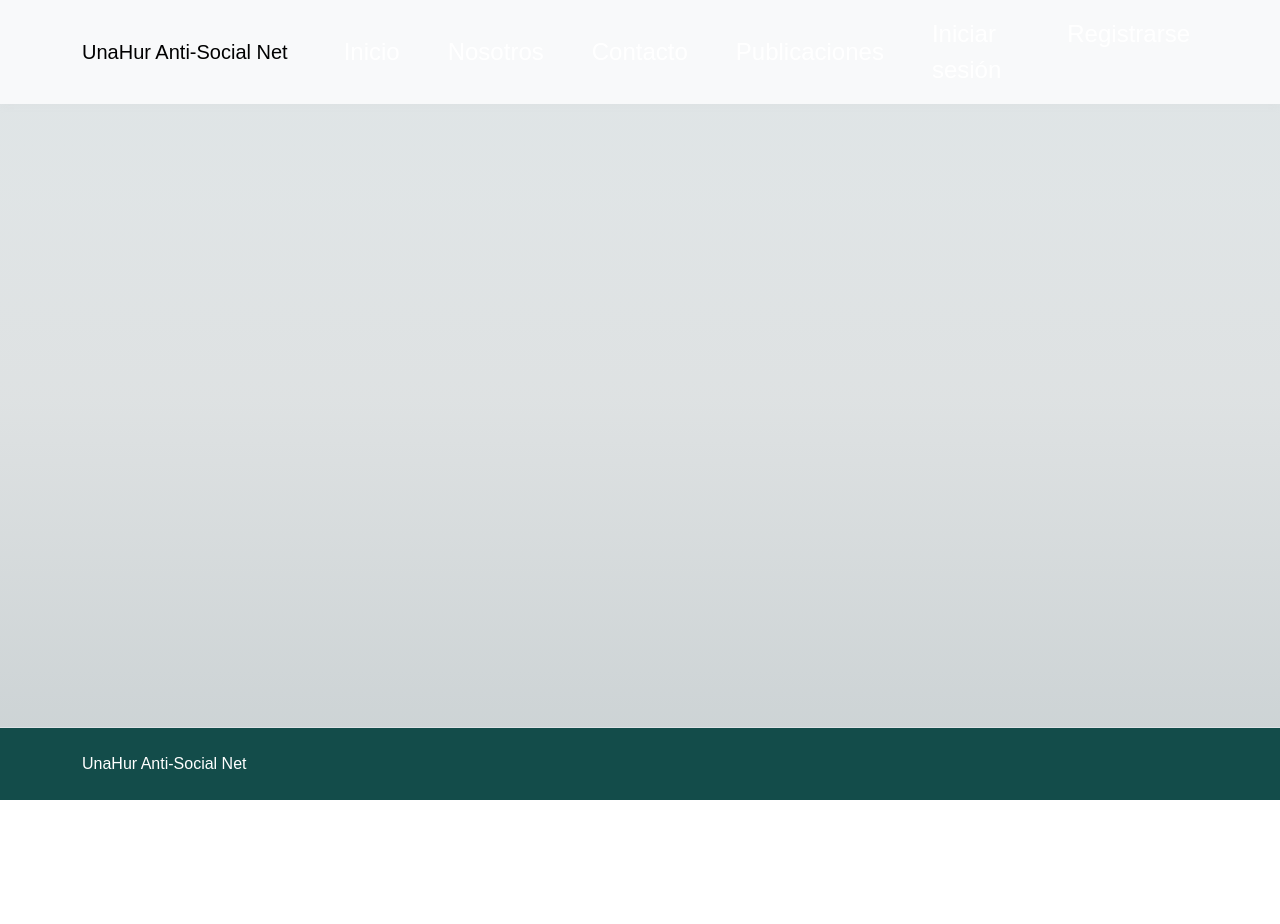
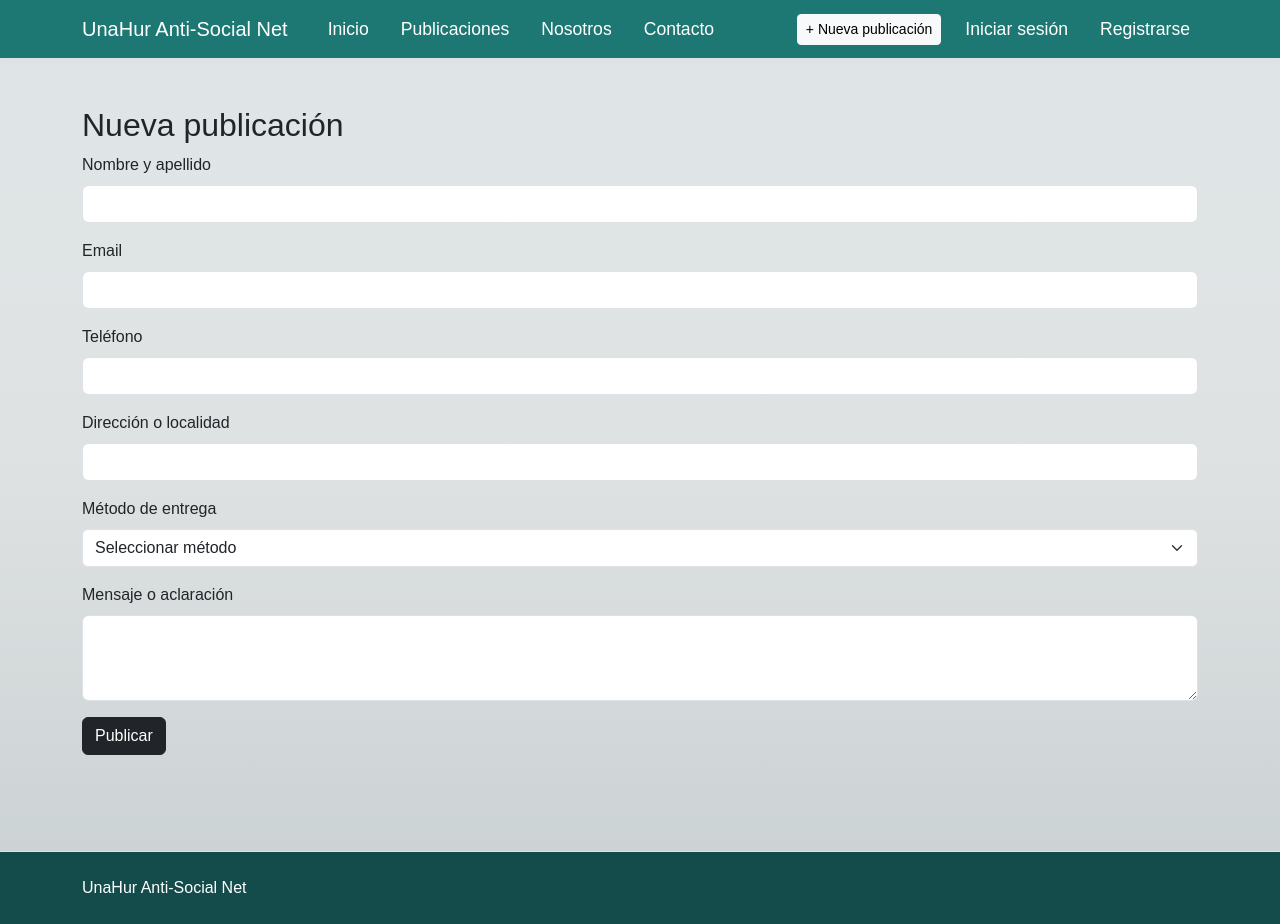
Before and after one commit to agusfmartinez/tp-ciu-red-social, a React (Vite) app: page /nueva-publicacion in a window 1280 px wide. Before the commit the page ends 800 px from the top, so only its background shows below. Built offline with nearby package versions, Linux system fonts and the light colour scheme.

Commit message:
refactorizo formulario de crear nueva publicacion y navbar

```diff
--- a/src/App.tsx
+++ b/src/App.tsx
@@ -7,10 +7,23 @@ import Contacto from "./pages/Contacto";
 import Publicaciones from "./pages/Publicaciones";
 import Login from "./pages/Login";
 import Registro from "./pages/Registro";
+import ToastGeneral from "./components/Toast";
+import { useToast } from "./hooks/toastHook";
+import NuevaPublicacion from "./pages/NuevaPublicacion";
 
 function App() {
+  const { toast, mostrarToast, cerrarToast } = useToast();
+
   return (
     <>
+      <ToastGeneral
+        show={!!toast}
+        titulo={toast?.titulo ?? ""}
+        mensaje={toast?.mensaje ?? ""}
+        tipo={toast?.tipo}
+        onClose={cerrarToast}
+        delay={toast?.delay}
+      />
       <Header />
       <main>
         <Routes>
@@ -20,6 +33,7 @@ function App() {
           <Route path="/publicaciones" element={<Publicaciones />} />
           <Route path="/login" element={<Login />} />
           <Route path="/registro" element={<Registro />} />
+          <Route path="/nueva-publicacion" element={<NuevaPublicacion mostrarToast={mostrarToast} />} />
         </Routes>
       </main>
       <Footer />
--- a/src/components/SocialNavBar.tsx
+++ b/src/components/SocialNavBar.tsx
@@ -5,18 +5,21 @@ import { Link, NavLink } from 'react-router';
 
 function SocialNavBar() {
   return (
-    <Navbar expand="lg" bg="light">
+    <Navbar expand="lg" className="navbar-estilos" variant="dark">
       <Container>
         <Navbar.Brand as={Link} to="/">UnaHur Anti-Social Net</Navbar.Brand>
         <Navbar.Toggle aria-controls="social-navbar" />
         <Navbar.Collapse id="social-navbar">
           <Nav className="me-auto">
             <Nav.Link as={NavLink} to="/" end>Inicio</Nav.Link>
+            <Nav.Link as={NavLink} to="/publicaciones">Publicaciones</Nav.Link>
             <Nav.Link as={NavLink} to="/nosotros">Nosotros</Nav.Link>
             <Nav.Link as={NavLink} to="/contacto">Contacto</Nav.Link>
-            <Nav.Link as={NavLink} to="/publicaciones">Publicaciones</Nav.Link>
           </Nav>
           <Nav className="ms-auto">
+            <Link to="/nueva-publicacion" className="btn btn-light btn-sm text-nowrap align-self-lg-center ms-lg-3">
+              + Nueva publicación
+            </Link>
             <Nav.Link as={NavLink} to="/login">Iniciar sesión</Nav.Link>
             <Nav.Link as={NavLink} to="/registro">Registrarse</Nav.Link>
           </Nav>
--- /dev/null
+++ b/src/hooks/toastHook.ts
@@ -0,0 +1,22 @@
+import { useState } from "react";
+
+export interface DatosToast {
+  mensaje: string;
+  titulo?: string;
+  tipo?: 'success' | 'danger' | 'warning' | 'info';
+  delay?: number;
+}
+
+export function useToast() {
+  const [toast, setToast] = useState<DatosToast | null>(null);
+
+  function mostrarToast({ mensaje, tipo = "success", titulo = "Aviso", delay = 2500 }: DatosToast) {
+    setToast({ mensaje, tipo, titulo, delay });
+  }
+
+  function cerrarToast() {
+    setToast(null);
+  }
+
+  return { toast, mostrarToast, cerrarToast };
+}
--- a/src/index.css
+++ b/src/index.css
@@ -46,9 +46,10 @@ header.sticky-top {
 }
 
 .nav-link {
-  margin-left: 2rem;
-  font-size: 1.5rem;
+  margin-left: 1rem;
+  font-size: 1.1rem;
   color: var(--color-texto-claro);
+   white-space: nowrap;
   --bs-nav-link-hover-color: var(--color-acento);
 }
 
--- a/src/pages/FormularioCompra.tsx
+++ b/src/pages/NuevaPublicacion.tsx
@@ -1,6 +1,11 @@
 import { useState } from "react";
+import type { DatosToast } from "../hooks/toastHook";
 
-function FormularioCompra({ carrito, total, vaciarCarrito, mostrarToast }) {
+interface NuevaPublicacionProps {
+  mostrarToast: (datos: DatosToast) => void;
+}
+
+function NuevaPublicacion({ mostrarToast }: NuevaPublicacionProps) {
 
   const [formulario, setFormulario] = useState({
 
@@ -22,18 +27,6 @@ function FormularioCompra({ carrito, total, vaciarCarrito, mostrarToast }) {
   const handleSubmit = (e) => {
     e.preventDefault();
 
-    if (carrito.length === 0) {
-      mostrarToast({
-        mensaje: "No hay ninguna compra pendiente.",
-        tipo: "danger",
-        titulo:'Resumen Compra'
-      });
-      return;
-    }
-
-    // Vaciamos el carrito compartido
-    vaciarCarrito();
-
     setFormulario({
       nombre: "",
       email: "",
@@ -47,26 +40,13 @@ function FormularioCompra({ carrito, total, vaciarCarrito, mostrarToast }) {
       mensaje:'¡Muchas gracias!',
       tipo:'success',
       delay: 7000,
-      titulo:'¡Compra realizada correctamente!',
+      titulo:'Publicación realizada correctamente!',
     });
   };
 
   return (
       <div className="container my-5">
-        <h2>Formulario de compra</h2>
-
-        {carrito.length === 0 ? (
-          <div className="alert alert-warning">
-            No hay ninguna compra pendiente. Agregá productos para continuar.
-          </div>
-        ) : (
-          <div className="alert alert-info">
-            Tenés {carrito.reduce((total, producto) => total + producto.cantidad, 0)} producto(s) en tu carrito.
-            <br />
-            Total de la compra: ${total.toLocaleString("es-AR")}
-          </div>
-        )}
-
+        <h2>Nueva publicación</h2>
         <form onSubmit={handleSubmit}>
           <div className="mb-3">
             <label htmlFor="nombre" className="form-label">
@@ -160,16 +140,12 @@ function FormularioCompra({ carrito, total, vaciarCarrito, mostrarToast }) {
             />
           </div>
 
-          <button
-            type="submit"
-            className="btn btn-dark"
-            disabled={carrito.length === 0}
-          >
-            Confirmar compra
+          <button type="submit" className="btn btn-dark">
+            Publicar
           </button>
         </form>
       </div>
   );
 }
 
-export default FormularioCompra;
+export default NuevaPublicacion;
```
